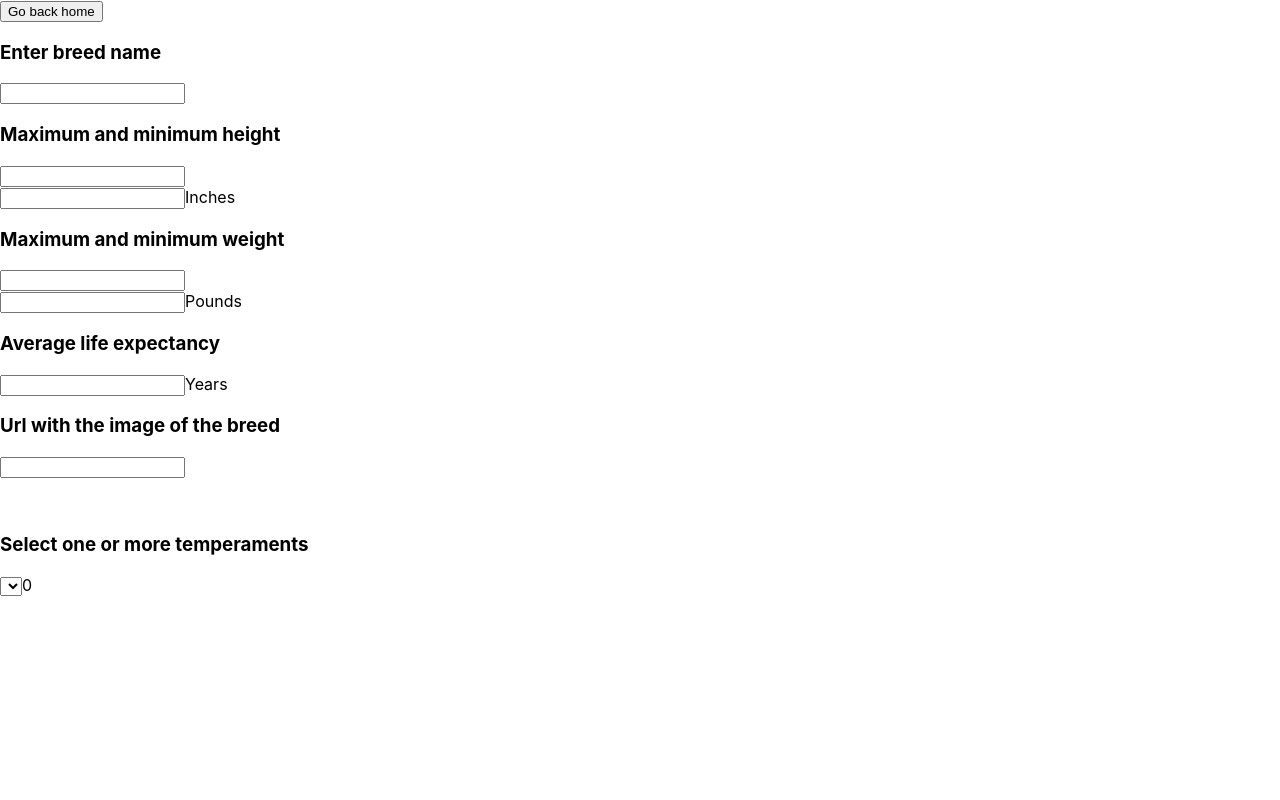
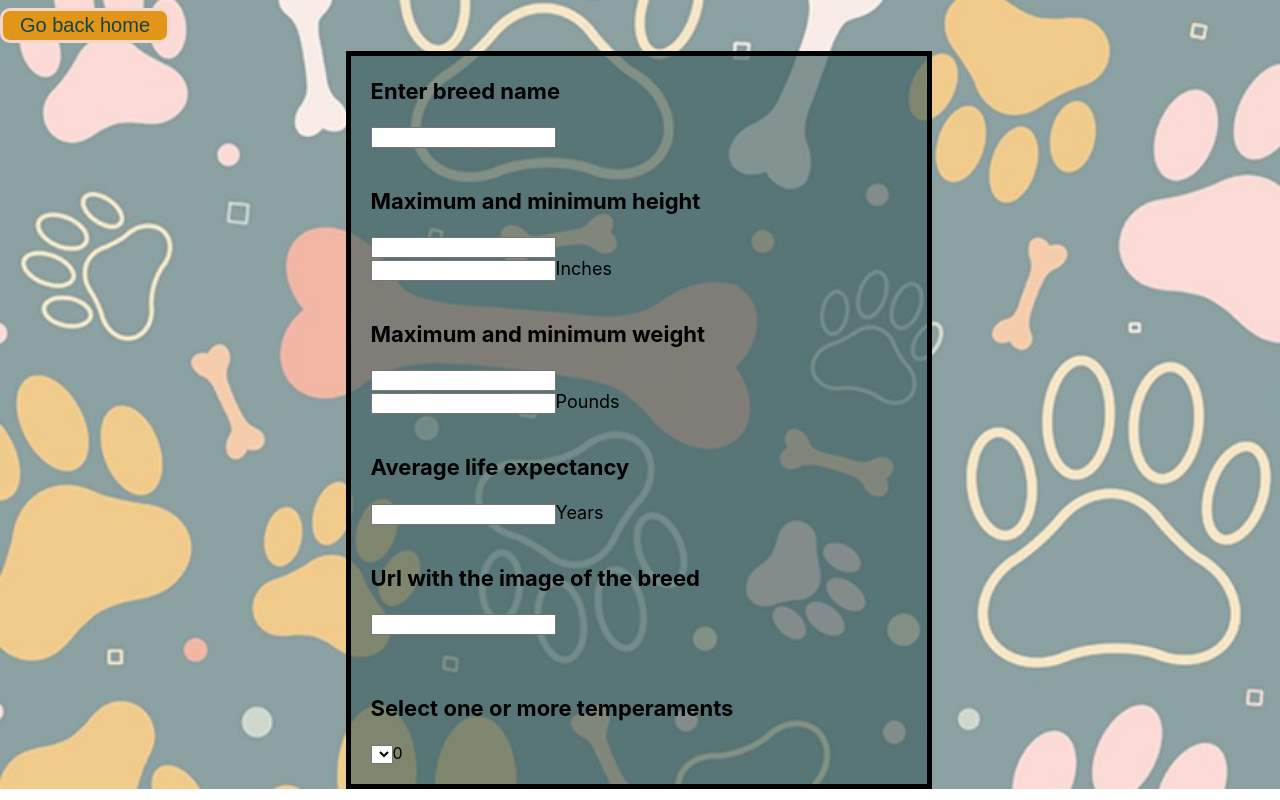
Before and after one commit to santiserena/Dogs, a React (Create React App) app in the folder client/: page /create in a window 1280 px wide. Built offline with nearby package versions, Linux system fonts and the light colour scheme; no server answers.

Commit message:
css on Breed and Create form

```diff
--- a/client/src/components/Breed.jsx
+++ b/client/src/components/Breed.jsx
@@ -19,28 +19,25 @@ export default function Breed (){
        return () => {setMyState({})}    //DEJAR ERROR POR AHORA
     },[id])
 
+    return (
+            <div className={st.t}>
+                <div className={st.buEs}>
+                    <Link to = '/home'><button className={st.bu}>Go back home</button></Link>
+                    <div className={st.sp}><h3 className={st.name}>{myState.name}</h3></div>
+                </div>
+                <div className={st.i}>
+                    <div className={st.so}>
 
 
-    return (
-
-
-            <div className={st.t}>
-                <div>
-                    <Link to = '/home'><button>Go back home</button></Link>
-                </div>
-                <div className={st.i}>
-                    <div>
-                        <h3>{myState.name}</h3>
-                    </div>
-                    <div>
-                        <img src={myState.image} width="193" height="130" alt="not found" />
-                    </div>
-                    <div>
-                        {myState.weight ? <p>weight: {myState.weight}</p> : null}
-                        {myState.height ? <p>height: {myState.height}</p> : null}
-
-                        {myState.lifeSpan? <p>lifeSpan: {myState.lifeSpan}</p> : null}{/* hacer abajo */}
-                        {myState.temperament ? <p>temperaments: {myState.temperament?.join(', ')}</p> : null}
+                        <div className={st.in}>
+                            <img src={myState.image} className={st.ima} alt="not found" />
+                        </div>
+                        <div className={st.inf}>
+                            {myState.weight ? <p>Weight: {myState.weight[0]}-{myState.weight[1]} lb.</p> : null}
+                            {myState.height ? <p>Height: {myState.height[0]}-{myState.height[1]} In.</p> : null}
+                            {myState.lifeSpan? <p>LifeSpan: {myState.lifeSpan[0]-myState.lifeSpan[1]} years.</p> : null}{/* hacer abajo */}
+                            {myState.temperament ? <p>Temperaments: {myState.temperament?.join(', ')}</p> : null}
+                        </div>
                     </div>
                 </div>
             </div>
--- a/client/src/components/Breed.module.css
+++ b/client/src/components/Breed.module.css
@@ -1,13 +1,73 @@
 .t{
     width: 100vw; /* vw <-- viewport widht, it is written in percentages*/
-  height: 100vh; /* vh */
-  background-image: url('../images/collage.png');
-  background-repeat: no-repeat;
-  background-size: cover; /* stretch the image to the size of the div */
+    height: 100vh; /* vh */
+    background-image: url('../images/collage.png');
+    background-repeat: no-repeat;
+    background-size: cover; /* stretch the image to the size of the div */
 }
 
-.i{
-    border: 3px solid;
+.bu {
+    margin-top: 8px;
+    margin-bottom: 8px;
+    width: 170px;
+    height: 35px;
+    background-color: #E19619;
+    border: solid #F3D7CD 3px;
+    border-radius: 10px;
+    font-size: 20px;
+    color: #174244;
+  }
+
+.sp{  /* gray line */
+    height: 100px;
+    background-color: #d4cfcb;
+    font-size: 50px;
     display: flex;
+    align-items: center;
+}
+
+.i{   /* name and image <-> info     mudarrrr*/
+    height: 76.7%;
+    background-image: url('../images/opacityimage.jpg');
+    display: flex;
+    justify-content: center;
+    align-items: center;
 
 }
+
+.so{ /* card */
+    border-radius: 8px;
+    border: 3px solid #203435;
+    background-color: #385A5C;
+    height: 85%;
+    width: 94%;
+    display: flex;
+    justify-content: space-between;
+}
+
+.in{  /* image container*/
+    width: 50%;
+    height: 100%;
+    display: flex;
+    justify-content: center;
+    align-items: center;
+}
+    /* image */
+.ima{
+    height: 80%;
+    width: 80%;
+    border: 2px solid #203435bb;
+    border-radius: 8px;
+}
+
+.inf{
+    /* border: 1px solid black; */
+    width: 50%;
+    height: 87%;
+    padding-top: 2%;
+    padding-bottom: 2%;
+    font-size: 25px;
+    display: flex;
+    flex-direction: column;
+    justify-content: space-around;
+}
--- a/client/src/components/Create.jsx
+++ b/client/src/components/Create.jsx
@@ -3,6 +3,7 @@ import { Link } from "react-router-dom";
 import { useDispatch, useSelector } from "react-redux";
 import { getTemperaments } from "../redux/actions";
 import axios from "axios";
+import st from './Create.module.css'
 
 
 export default function Create(){
@@ -88,48 +89,59 @@ export default function Create(){
     }
 
     return (
-        <form onSubmit={handleSubmit}>
+        <form onSubmit={handleSubmit} className={st.t}>
 
-            <Link to = '/home'><button>Go back home</button></Link>
+            <Link to = '/home'><button className={st.bu}>Go back home</button></Link>
+
+            <div className={st.in}>
+                <div className={st.it}>
                     <h3>Enter breed name</h3>
                     <input name='name' onChange={handleOnChange}/>
                     <p>{myState.error.name}</p>
+                </div>
 
+                <div className={st.it}>
                     <h3>Maximum and minimum height</h3>
                     <input name='maxHeight' onChange={handleOnChange}/>
-    <br/>   <input name='minHeight' onChange={handleOnChange}/>
+                    <br/><input name='minHeight' onChange={handleOnChange}/>
                     <label>Inches</label>
                     <p>{myState.error.height}</p>
+                </div>
 
-
+                <div className={st.it}>
                     <h3>Maximum and minimum weight</h3>
                     <input name='maxWeight' onChange={handleOnChange}/>
-    <br/>   <input name='minWeight' onChange={handleOnChange}/>
+                    <br/><input name='minWeight' onChange={handleOnChange}/>
                     <label>Pounds</label>
                     <p>{myState.error.weight}</p>
+                </div>
 
+                <div className={st.it}>
                     <h3>Average life expectancy</h3>
                     <input name='lifeSpan' onChange={handleOnChange}/>
                     <label>Years</label>
                     <p>{myState.error.lifeSpan}</p>
+                </div>
 
+                <div className={st.it}>
                     <h3>Url with the image of the breed</h3>
                     <input name='image' onChange={handleOnChange}/>
                     <p>{myState.error.image}</p>
+                </div>
 
-
-    <br/>   <h3>Select one or more temperaments</h3>
+                <div className={st.it}>
+                    <br/><h3>Select one or more temperaments</h3>
                     <select name='temperaments' onChange={handleOnChange}>
                         {temp.map ( e => <option key = {e.id}>{e.name}</option> )}
                     </select>
 
                     { myState.t.length && <label>selected: {myState.t.join(', ')}</label>}
-
                     <br/><br/>
-
                     {myState.error.name === '' && myState.error.height === '' &&
                         myState.error.weight === '' && myState.error.lifeSpan === ''&&
                         <input type = "submit" value = 'submit' />}
+                </div>
+            </div>
         </form>
     )
   };
--- /dev/null
+++ b/client/src/components/Create.module.css
@@ -0,0 +1,44 @@
+.t{
+    background-image: url('../images/opacityimage.jpg');
+    background-repeat: no-repeat;
+    background-size: cover;
+}
+
+.in{
+    display: flex;
+    flex-direction: column;
+    width: 45%;
+    border: 5px solid black;
+    margin-left: 27%;
+    background-color: #385a5c9c;
+}
+
+.bu {
+    margin-top: 8px;
+    margin-bottom: 8px;
+    width: 170px;
+    height: 35px;
+    background-color: #E19619;
+    border: solid #F3D7CD 3px;
+    border-radius: 10px;
+    font-size: 20px;
+    color: #174244;
+  }
+
+  .t h3{
+      font-size: 22px;
+  }
+
+  .t p{
+      color: rgb(145, 22, 22);
+      font-size: 18px;
+      font-weight: 500;
+  }
+
+  .it{
+      margin-left: 20px;
+  }
+
+  .t label{
+    font-size: 18px;
+}
--- a/client/src/components/NavBar.jsx
+++ b/client/src/components/NavBar.jsx
@@ -1,11 +1,14 @@
 import React from "react";
 import { Link } from "react-router-dom";
+import st from './NavBar.module.css'
 
 export default function NavBar (){
     return (
-        <div>
-            <Link to = '/create'><button>Add a new dog breed</button></Link>
-            <Link to = '/'><button>Start over</button></Link>
+        <div className={st.t}>
+            <Link to = '/create'><button className={st.bu}>Add a new dog breed</button></Link>
+            <Link to = '/'><button className={st.bu}>Start over</button></Link>
+            <button className={st.bu}>About</button>
+
         </div>
     )
 }
--- /dev/null
+++ b/client/src/components/NavBar.module.css
@@ -0,0 +1,18 @@
+.t{
+    background-image: url('../images/collage.png');
+    height: 50px;
+    display: flex;
+    justify-content: space-around;
+    align-items: center;
+
+}
+
+.bu {
+    width: 230px;
+    height: 35px;
+    background-color: #E19619;
+    border: solid #F3D7CD 3px;
+    border-radius: 10px;
+    font-size: 20px;
+    color: #174244;
+  }
--- a/client/src/components/Start.module.css
+++ b/client/src/components/Start.module.css
@@ -14,7 +14,7 @@
   width: 300px;
   height: 140px;
   background-color: #E19619;
-  border: solid #456b1d 12px;
+  border: solid #F2D7CC 12px;
   border-radius: 20px;
   font-size: 40px;
   color: #174244;
```
Lines whose indentation alone changed are shown as unchanged.
